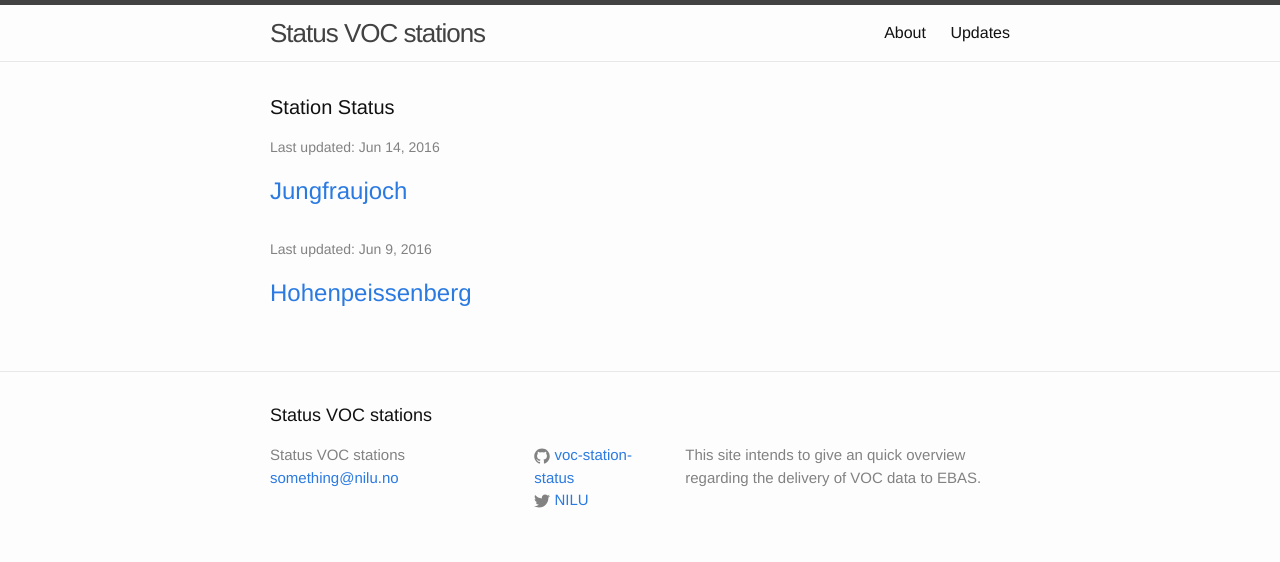
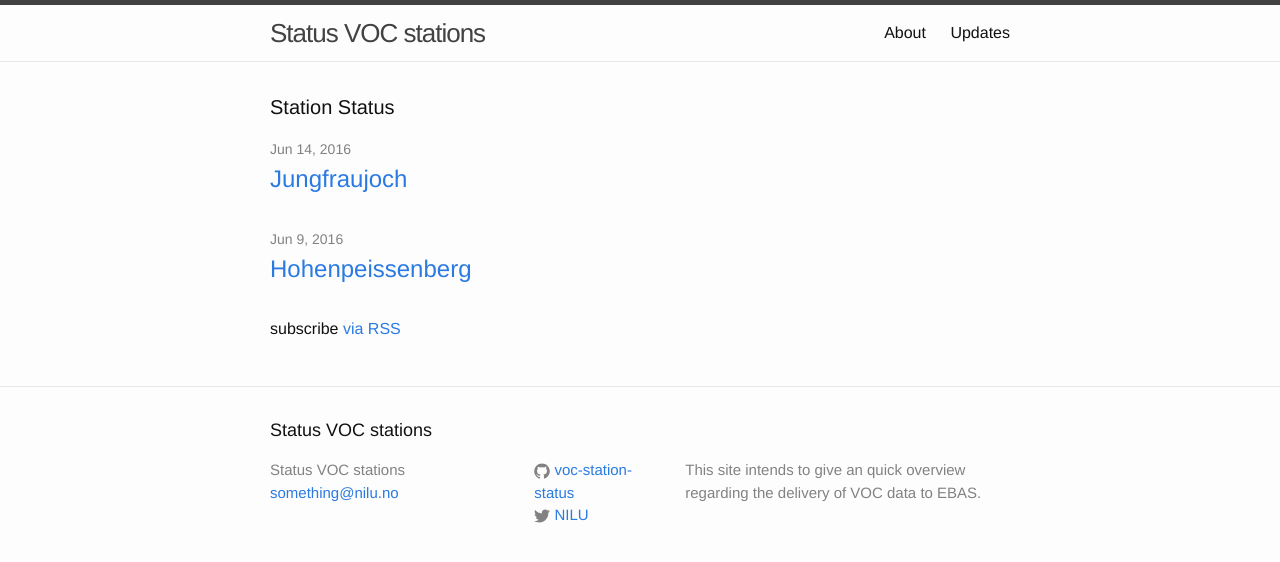
Before and after one commit to voc-station-status/station-status-dev, a Jekyll site: the page built from index.html, in a window 1280 px wide. Shown: the top 562 px of the page. Built offline with Jekyll 4.4.1, drawn with Linux system fonts in a browser that asks for light colours.

Commit message:
remove back to old approach

```diff
--- a/index.html
+++ b/index.html
@@ -9,15 +9,15 @@
   <ul class="post-list">
     {% for post in site.posts %}
       <li>
-        <span class="post-meta"><p>Last updated: {{ post.date | date: "%b %-d, %Y" }}</p></span>
+        <span class="post-meta">{{ post.date | date: "%b %-d, %Y" }}</span>
 
         <h2>
-          <a class="post-link" href="{{ post.github.url | prepend: site.github.url }}">{{ post.title }}</a>
+          <a class="post-link" href="{{ post.url | prepend: site.baseurl }}">{{ post.title }}</a>
         </h2>
       </li>
     {% endfor %}
   </ul>
 
-  <!--<p class="rss-subscribe">subscribe <a href="{{ "/feed.xml" | prepend: site.baseurl }}">via RSS</a></p>-->
+  <p class="rss-subscribe">subscribe <a href="{{ "/feed.xml" | prepend: site.baseurl }}">via RSS</a></p>
 
 </div>
```
